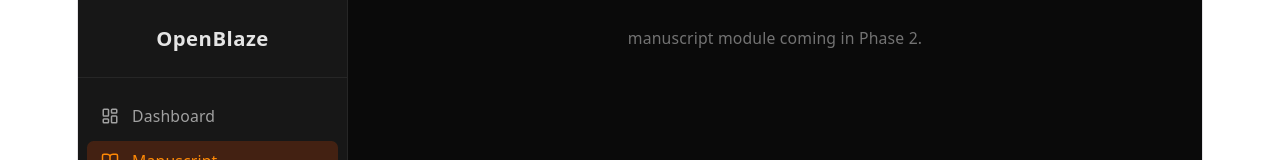
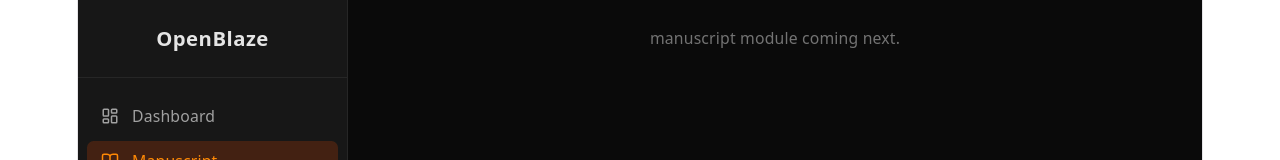
Before and after one commit to SPanda200/OPENBLAZE, a React (Vite) app: page / in a window 1280 px wide. Both pictures are taken after a click on the button "Manuscript". Shown: the top 160 px of the page. Built offline with nearby package versions, Linux system fonts and the light colour scheme.

Commit message:
Update App.tsx with Characters

```diff
--- a/src/App.tsx
+++ b/src/App.tsx
@@ -1,6 +1,6 @@
-// src/App.tsx
 import { AppShell } from './components/layout/AppShell'
 import { Dashboard } from './components/modules/Dashboard'
+import { CharactersModule } from './components/modules/characters/CharactersModule'
 
 function App() {
   return (
@@ -9,14 +9,11 @@
         switch (activeModule) {
           case 'dashboard':
             return <Dashboard />
+          case 'characters':
+            return <CharactersModule />
           case 'manuscript':
-          case 'characters':
           case 'locations':
-            return (
-              <div className="text-neutral-500 text-sm">
-                {activeModule} module coming in Phase 2.
-              </div>
-            )
+            return <div className="text-neutral-500 text-sm">{activeModule} module coming next.</div>
         }
       }}
     </AppShell>
```
